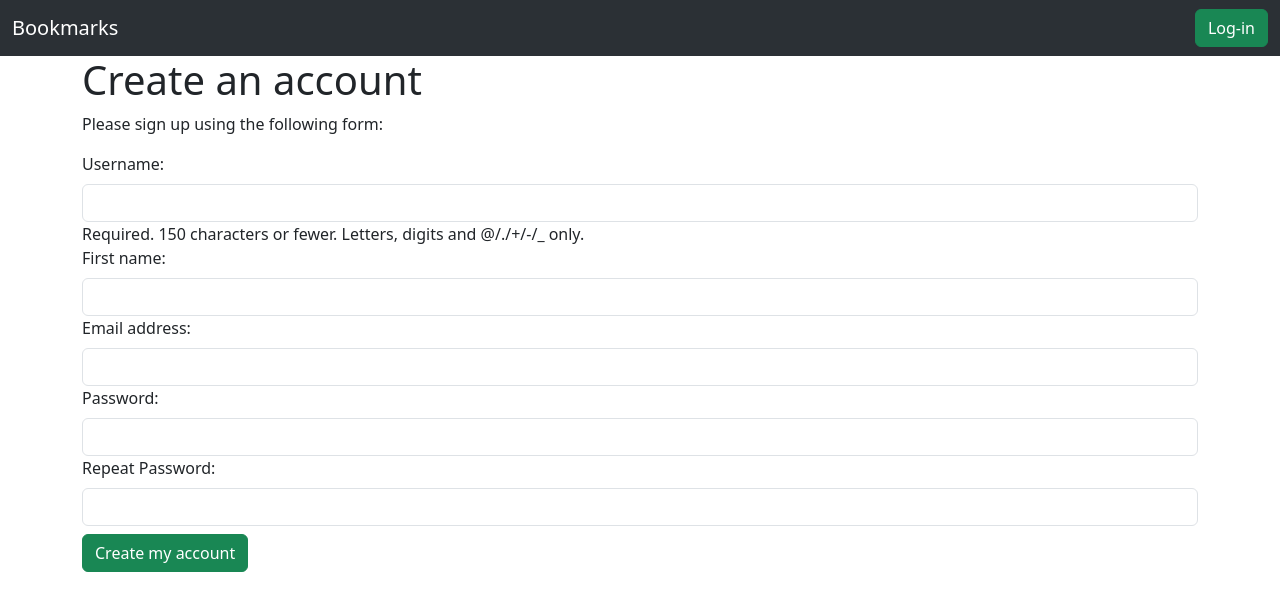
After one commit to ahmadfaraz2/Django-Social-App, a Django app: page /account/register/ in a window 1280 px wide. The commit adds this page. Shown: the top 611 px of the page. Run offline with Django 4.2, Linux system fonts and the light colour scheme.

Commit message:
created a registered functionality

```diff
--- a/account/forms.py
+++ b/account/forms.py
@@ -1,5 +1,22 @@
 from django import forms
+from django.contrib.auth.models import User
 
 class LoginForm(forms.Form):
     username = forms.CharField()
     password = forms.CharField(widget=forms.PasswordInput)
+
+
+
+class UserRegistrationForm(forms.ModelForm):
+    password = forms.CharField(label="Password", widget=forms.PasswordInput)
+    password2 = forms.CharField(label="Repeat Password", widget=forms.PasswordInput)
+
+    class Meta:
+        model = User
+        fields = ["username", "first_name", "email"]
+
+    def clean_password2(self):
+        cd = self.cleaned_data
+        if cd["password"] != cd["password2"]:
+            raise forms.ValidationError("Passwords don't match")
+        return cd["password2"]
--- /dev/null
+++ b/account/templates/account/register.html
@@ -0,0 +1,27 @@
+{% extends "base.html" %}
+{% load custom_filters %}
+
+{% block title %}Create an account{% endblock title %}
+
+
+{% block content %}
+
+    <h1>Create an account</h1>
+    <p>Please sign up using the following form:</p>
+
+    <form action="" method="post">
+        {% for field in user_form %}
+            <div class="form-group">
+                <label for="{{field.auto_id}}" class="form-label">{{field.label}}:</label>
+                {% for error in field.errors %}
+                <p class="p-1 mb-2 bg-danger-subtle text-danger-emphasis rounded text-center">{{error}}</p>
+                {% endfor %}
+                {{field|add_class:"form-control"}}
+                {{field.help_text}}
+            </div>
+        {% endfor %}
+        {% csrf_token %}
+        <input type="submit" value="Create my account" class="btn btn-success mt-2">
+    </form>
+
+{% endblock content %}
--- a/account/templates/registration/login.html
+++ b/account/templates/registration/login.html
@@ -12,7 +12,7 @@
             Your username and password didn't match. Please Try Again.
         </div>
     {% else %}
-        <p class="text-center">Please use the following form to Log-in:</p>
+        <p class="text-center">Please use the following form to Log-in. If you don't have an account <a style="text-decoration: none;" href="{% url 'register' %}">register here</a>.</p>
     {% endif %}
 
     <form action="{% url 'login' %}" method="post">
--- a/account/urls.py
+++ b/account/urls.py
@@ -1,4 +1,4 @@
-from django.urls import path
+from django.urls import path, include
 from . import views
 from django.contrib.auth import views as auth_views
 
@@ -6,18 +6,20 @@ urlpatterns = [
     # path("login/", views.user_login, name="login"),
 
     # Login / Logout urls
-    path("login/", auth_views.LoginView.as_view(), name="login"),
-    path("logout/", auth_views.LogoutView.as_view(), name="logout"),
+    # path("login/", auth_views.LoginView.as_view(), name="login"),
+    # path("logout/", auth_views.LogoutView.as_view(), name="logout"),
 
-    # change password urls
-    path("password-change/", auth_views.PasswordChangeView.as_view(), name="password_change"),
-    path("password-change/done/", auth_views.PasswordChangeDoneView.as_view(), name="password_change_done"),
+    # # change password urls
+    # path("password-change/", auth_views.PasswordChangeView.as_view(), name="password_change"),
+    # path("password-change/done/", auth_views.PasswordChangeDoneView.as_view(), name="password_change_done"),
 
-    # reset password urls
-    path("password-reset/", auth_views.PasswordResetView.as_view(), name="password_reset"),
-    path("password-reset/done/", auth_views.PasswordResetDoneView.as_view(), name="password_reset_done"),
-    path("password-reset/<uidb64>/<token>/", auth_views.PasswordResetConfirmView.as_view(), name="password_reset_confirm"),
-    path("password-reset/confirm/", auth_views.PasswordResetCompleteView.as_view(), name="password_reset_complete"),
+    # # reset password urls
+    # path("password-reset/", auth_views.PasswordResetView.as_view(), name="password_reset"),
+    # path("password-reset/done/", auth_views.PasswordResetDoneView.as_view(), name="password_reset_done"),
+    # path("password-reset/<uidb64>/<token>/", auth_views.PasswordResetConfirmView.as_view(), name="password_reset_confirm"),
+    # path("password-reset/confirm/", auth_views.PasswordResetCompleteView.as_view(), name="password_reset_complete"),
 
+    path("", include("django.contrib.auth.urls")),
     path("", views.dashboard, name="dashboard"),
+    path("register/", views.register, name="register"),
 ]
--- a/account/views.py
+++ b/account/views.py
@@ -1,9 +1,9 @@
 from django.shortcuts import render
 from django.http import HttpResponse
 from django.contrib.auth import authenticate, login
-from .forms import LoginForm
+from django.contrib.auth.decorators import login_required
+from .forms import LoginForm, UserRegistrationForm
 
-from django.contrib.auth.decorators import login_required
 
 # Create your views here.
 def user_login(request):
@@ -29,3 +29,19 @@ def user_login(request):
 @login_required
 def dashboard(request):
     return render(request, "account/dashboard.html", {"section": "dashboard"})
+
+
+def register(request):
+    if request.method == "POST":
+        user_form = UserRegistrationForm(request.POST)
+        if user_form.is_valid():
+            # Create a new user object but avoid saving it.
+            new_user = user_form.save(commit=False)
+            # Set the chosen password
+            new_user.set_password(user_form.cleaned_data["password"])
+            # Save the user object
+            new_user.save()
+            return render(request, "account/register_done.html", {"new_user": new_user})
+    else:
+        user_form = UserRegistrationForm()
+    return render(request, "account/register.html", {"user_form": user_form})
```
Also changed, not shown: account/templates/account/register_done.html (added, +12 -0 lines).
